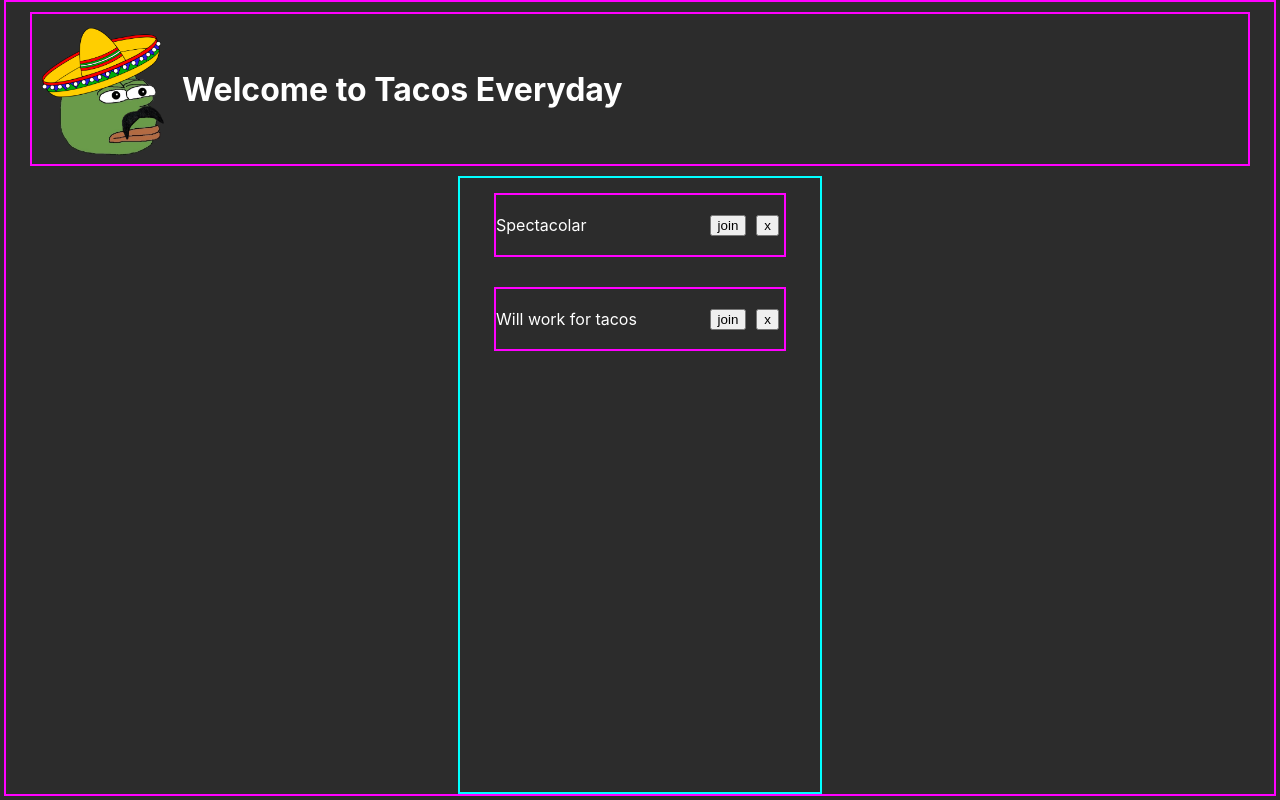
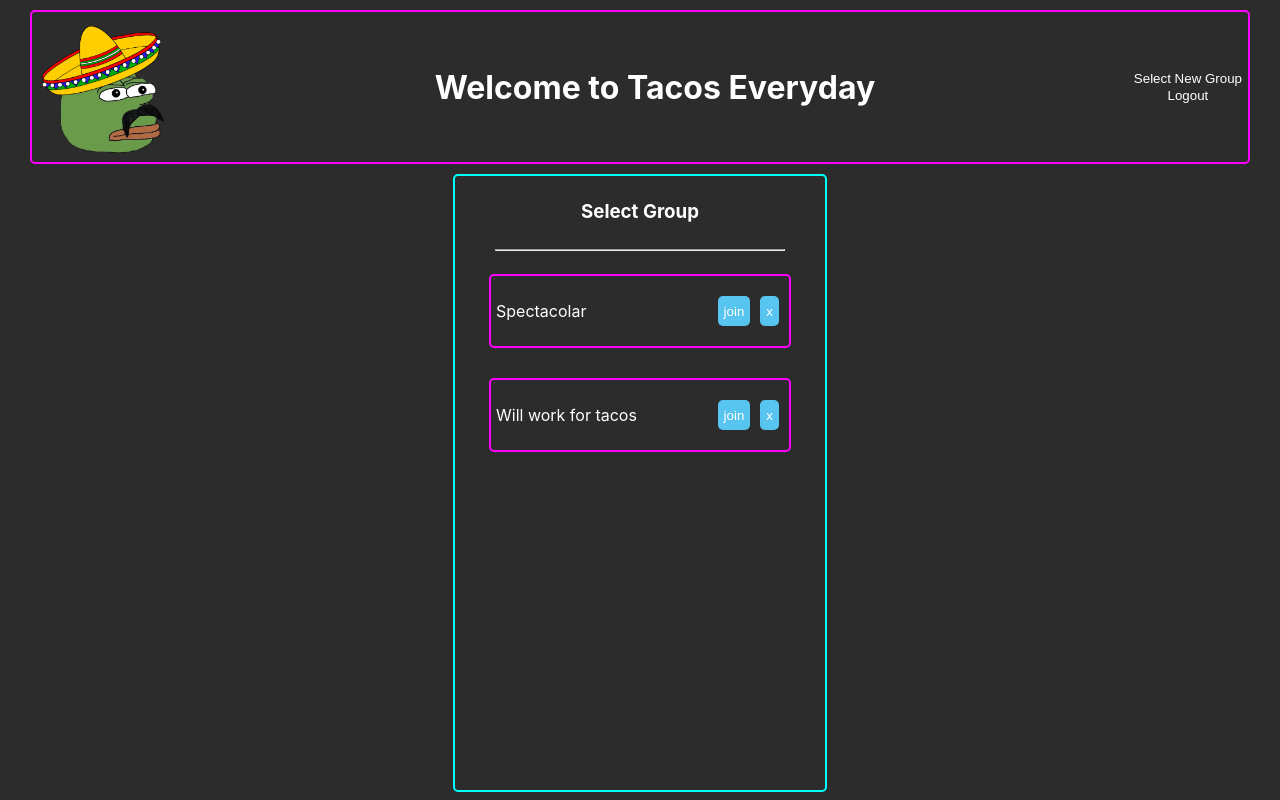
Before and after one commit to Squirtle-Squad-Taco-Edition/Taco-Everyday, a React app: page /group in a window 1280 px wide. Built offline with nearby package versions, Linux system fonts and the light colour scheme.

Commit message:
basic navigations in place

```diff
--- a/src/App.tsx
+++ b/src/App.tsx
@@ -7,13 +7,13 @@ import Group from './components/Group'
 import { GlobalContext } from './components/Context'
 
 function App (): ReactElement {
-  const [globalTimer, setGlobalTimer] = useState(0)
+  const [currentGroup, setCurrentGroup] = useState('')
   return (
     <div className="App">
       <GlobalContext.Provider
         value={{
-          globalTimer,
-          setGlobalTimer
+          currentGroup,
+          setCurrentGroup
         }}
       >
         <Routes>
--- a/src/components/Context.tsx
+++ b/src/components/Context.tsx
@@ -1,8 +1,8 @@
 import { createContext, type Dispatch, type SetStateAction } from 'react'
 
 export interface GlobalContextInterace {
-  globalTimer?: number
-  setGlobalTimer?: Dispatch<SetStateAction<number>>
+  currentGroup?: string
+  setCurrentGroup?: Dispatch<SetStateAction<string>>
 }
 
 export const GlobalContext = createContext<GlobalContextInterace>({})
--- a/src/components/GroupSelect.tsx
+++ b/src/components/GroupSelect.tsx
@@ -1,30 +1,33 @@
 /* eslint-disable import/no-extraneous-dependencies */
-import React, { type ReactElement } from 'react'
+import React, { useContext, type ReactElement } from 'react'
 import { useNavigate } from 'react-router-dom'
 import { v4 as uuidv4 } from 'uuid'
-import lememe from '../assets/lememe.png'
+import { GlobalContext } from './Context'
+import Navbar from './Navbar'
 
 const tempGroups = ['Spectacolar', 'Will work for tacos']
 function GroupSelect (): ReactElement {
   const navigate = useNavigate()
+  const { setCurrentGroup } = useContext(GlobalContext)
+
   // & pull user info from global state
   return (
     <>
-      <div className="navbar">
-        <img className="logoSmall" src={lememe} alt="" />
-        <h1>Welcome to Tacos Everyday</h1>
-      </div>
+      <Navbar />
       <div className="groupBox">
+        <h3>
+          Select Group
+        </h3>
+        <hr style={{ width: '80%' }} />
         {tempGroups.map((group: string): ReactElement => (
           <div className="group" key={uuidv4()}>
             {group}
-            <div>
+            <div style={{ display: 'flex' }}>
               <button
-                className="groupButton"
+                className="signInSubmit"
                 type="button"
                 onClick={() => {
-                  'thingy'
-
+                  if (setCurrentGroup !== undefined) setCurrentGroup(group)
                   navigate('/specificgroup')
                 }}
               >
@@ -32,7 +35,7 @@ function GroupSelect (): ReactElement {
 
               </button>
               <button
-                className="groupButton"
+                className="signInSubmit"
                 type="button"
               >
                 x
--- /dev/null
+++ b/src/components/Navbar.tsx
@@ -0,0 +1,39 @@
+/* eslint-disable import/no-extraneous-dependencies */
+import React, { type ReactElement } from 'react'
+import { useNavigate } from 'react-router-dom'
+import lememe from '../assets/lememe.png'
+
+function Navbar (): ReactElement {
+  const navigate = useNavigate()
+  // & pull messages from global state
+  return (
+    <div className="navbar">
+      <img className="logoSmall" src={lememe} alt="" />
+      <h1>Welcome to Tacos Everyday</h1>
+      <div style={{ display: 'flex', flexDirection: 'column' }}>
+        <button
+          className="signUp"
+          type="button"
+          onClick={() => {
+            navigate('/group')
+          }}
+        >
+          Select New Group
+
+        </button>
+        <button
+          className="signUp"
+          type="button"
+          onClick={() => {
+            navigate('/')
+          }}
+        >
+          Logout
+
+        </button>
+      </div>
+    </div>
+  )
+}
+
+export default Navbar
--- a/src/components/group.tsx
+++ b/src/components/group.tsx
@@ -1,18 +1,19 @@
 /* eslint-disable import/no-extraneous-dependencies */
-import React, { type ReactElement } from 'react'
-import { useNavigate } from 'react-router-dom'
-import { v4 as uuidv4 } from 'uuid'
-import lememe from '../assets/lememe.png'
+import React, { useContext, type ReactElement } from 'react'
+import { GlobalContext } from './Context'
+import Navbar from './Navbar'
 
-const tempGroups = ['Spectacolar', 'Will work for tacos']
 function Group (): ReactElement {
-  const navigate = useNavigate()
-  // & pull user info from global state
+  const { currentGroup } = useContext(GlobalContext)
+  // & pull messages from global state
   return (
-    <div className="navbar">
-      <img className="logoSmall" src={lememe} alt="" />
-      <h1>Welcome to Tacos Everyday</h1>
-    </div>
+    <>
+      <Navbar />
+      <div className="groupBox">
+        {currentGroup}
+      </div>
+    </>
+
   )
 }
 
--- a/src/components/signin.tsx
+++ b/src/components/signin.tsx
@@ -8,6 +8,7 @@ function Signin (): ReactElement {
   const navigate = useNavigate()
 
   // & authenticate user and assign info to state
+  // ? potentially groups here or maybe later idk
 
   return (
     <div className="signInPage">
--- a/src/sass/_group.scss
+++ b/src/sass/_group.scss
@@ -1,9 +1,11 @@
 
 .group {
 border: 2px solid magenta;
+border-radius: $box-rounding;
 width: 80%;
 min-height: 60px;
 margin: 15px;
+padding: 5px;
 display: flex;
 align-items: center;
 justify-content: space-between;
@@ -11,7 +13,9 @@ justify-content: space-between;
 .groupBox {
     min-width: 360px;
     height: 700px;
+    padding: 5px;
     border: 2px solid cyan;
+    border-radius: $box-rounding;
     display: flex;
     justify-content: start;
     align-items: center;
--- a/src/sass/_navbar.scss
+++ b/src/sass/_navbar.scss
@@ -1,10 +1,12 @@
 
 .navbar {
     display: flex;
+    justify-content: space-between;
     align-items: center;
     width: 95vw;
     height: 150px;
     border: 2px solid magenta;
+    border-radius: $box-rounding;
     margin: 10px;
 }
 .logoSmall {
--- a/src/sass/_signin.scss
+++ b/src/sass/_signin.scss
@@ -32,27 +32,33 @@
     height: 200px;
 }
 .signInInput {
+    color: $font-color;
     margin: 5px;
     border-radius: 5px;
     border: none;
-    background-color: skyblue;
+    background-color: $button-background;
     width: 80%;
     height: 30px;
 }
 .signInSubmit {
+    color: $font-color;
     margin: 5px;
     // padding: 0;
     border-radius: 5px;
     border: none;
-    background-color: rgb(231, 92, 220);
+    background-color: $button-background;
     width: 80%;
     height: 30px;
 }
 .signInSubmit:hover,
 .signUp:hover {
     cursor: pointer;
+    transform: translate(1px, 1px);
+    color: rgb(226, 119, 205);
+    // background-color: lighten($button-background, 30%);
 }
 .passwordReset {
+    color: $font-color;
     display: flex;
     justify-content: end;
     // border: 2px solid magenta;
@@ -69,6 +75,7 @@
     // border: 2px solid cyan;
 }
 .signUp {
+    color: $font-color;
     background: none;
     border: none;
     color: white;
--- a/src/sass/_variables.scss
+++ b/src/sass/_variables.scss
@@ -0,0 +1,6 @@
+$font-color: rgb(255, 255, 255);
+$button-background: rgb(87, 197, 240);
+$box-rounding: 5px;
+// $container-shadow: rgba(28, 28, 28, 0.24) 0px 3px 8px;
+// $red-button: rgb(225, 70, 89);
+// $body-background: rgb(25, 24, 24);
--- a/src/sass/index.scss
+++ b/src/sass/index.scss
@@ -1,5 +1,5 @@
+@import '_variables';
 @import '_signin';
-@import '_variables';
 @import '_navbar';
 @import '_group';
 
@@ -17,7 +17,6 @@ body {
   -moz-osx-font-smoothing: grayscale;
 }
 .App {
-  border: 2px solid magenta;
   width: 99vw;
   height: 99vh;
   display: flex;
```
